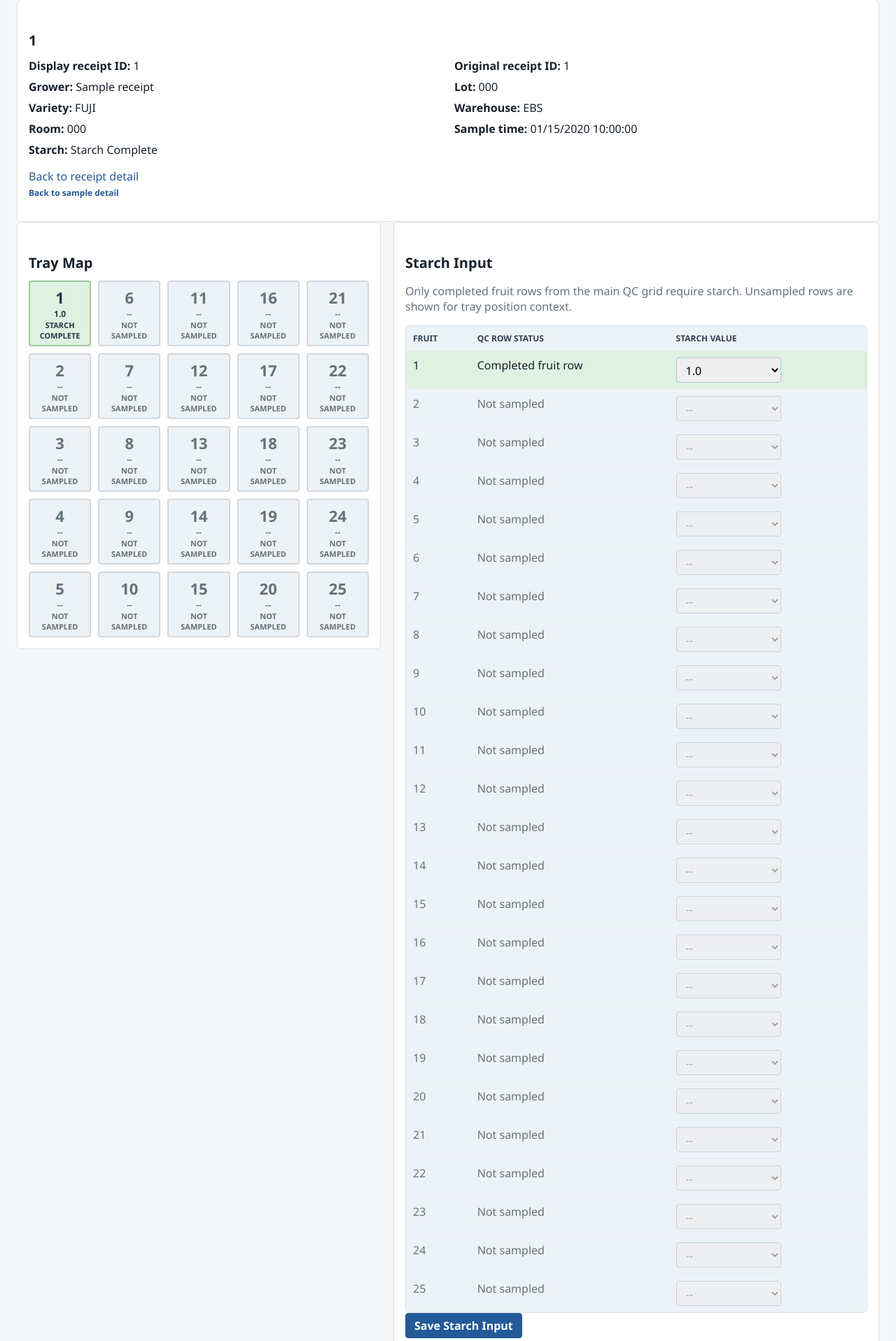
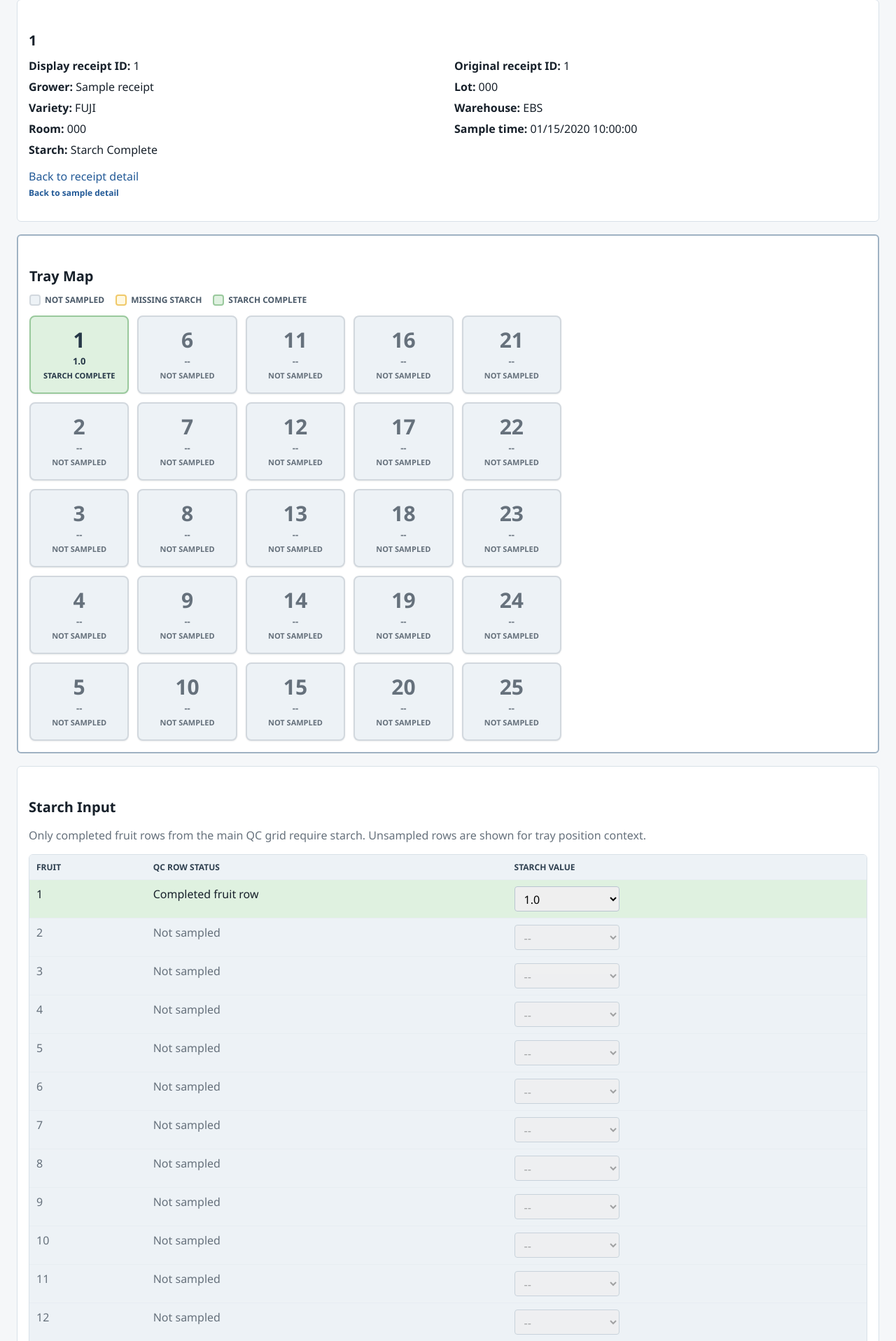
Before and after one commit to Wes-Sysadm/Crop-QC-dashboard, an ASP.NET Core app: page /Samples/1/Starch in a window 1280 px wide. Shown: the part 133-2050 px from the top of the page at 70% size. Run offline with ASP.NET Core 8, Linux system fonts and the light colour scheme; tables that the repository leaves empty hold one stand-in row (values such as "Sample post"); data that the repository does not hold is empty.

Commit message:
Make starch tray map prominent

```diff
--- a/src/CropQc.Web/Views/Samples/Starch.cshtml
+++ b/src/CropQc.Web/Views/Samples/Starch.cshtml
@@ -43,9 +43,13 @@
 
     <form method="post" action="/Samples/@Model.Sample.Id/Starch">
         <input type="hidden" name="SampleId" value="@Model.Sample.Id" />
-        <div class="starch-workspace">
-            <section class="panel">
+        <section class="panel tray-panel">
             <h2>Tray Map</h2>
+            <div class="tray-legend" aria-label="Tray status legend">
+                <span><span class="legend-swatch not-sampled"></span>Not Sampled</span>
+                <span><span class="legend-swatch missing-starch"></span>Missing Starch</span>
+                <span><span class="legend-swatch complete-starch"></span>Starch Complete</span>
+            </div>
             <div class="tray-map" aria-label="Starch tray map">
                 @foreach (var position in trayPositions)
                 {
@@ -62,7 +66,7 @@
             </div>
         </section>
 
-            <section class="panel">
+            <section class="panel starch-input-panel">
                 <h2>Starch Input</h2>
                 <p class="muted">Only completed fruit rows from the main QC grid require starch. Unsampled rows are shown for tray position context.</p>
                 <div class="table-wrap">
@@ -100,7 +104,6 @@
                 </div>
                 <button type="submit">Save Starch Input</button>
             </section>
-        </div>
     </form>
 }
 
--- a/src/CropQc.Web/wwwroot/css/site.css
+++ b/src/CropQc.Web/wwwroot/css/site.css
@@ -58,18 +58,22 @@ button.chip:hover, button.chip:focus { background: #eaf2f8; border-color: #235a9
 .chip-remove { width: 18px; height: 18px; min-height: 18px; padding: 0; border-radius: 50%; border-color: #9ac99d; background: white; color: #1b5e20; font-size: 12px; line-height: 1; }
 .other-notes:disabled { background: #edf2f6; color: #8a96a3; }
 .inline-action { display: block; margin-top: 4px; font-size: 12px; font-weight: 700; }
-.starch-workspace { display: grid; grid-template-columns: minmax(360px, 520px) minmax(520px, 1fr); gap: 18px; align-items: start; }
-.tray-map { display: grid; grid-template-columns: repeat(5, minmax(64px, 1fr)); gap: 10px; }
-.tray-position { display: grid; align-content: center; justify-items: center; min-height: 94px; padding: 8px; border: 2px solid #d9e1e8; background: white; color: #263747; }
-.tray-position:hover, .tray-position:focus { border-color: #235a97; outline: 0; }
-.tray-number { font-size: 22px; font-weight: 800; }
-.tray-value { font-size: 12px; font-weight: 700; text-align: center; white-space: normal; }
-.tray-status { font-size: 11px; font-weight: 800; text-align: center; text-transform: uppercase; white-space: normal; }
+.tray-panel { margin: 18px 0; border-width: 2px; border-color: #9fb2c3; }
+.tray-legend { display: flex; gap: 16px; flex-wrap: wrap; margin: 0 0 14px; color: #4a5968; font-size: 12px; font-weight: 800; text-transform: uppercase; }
+.tray-legend span { display: inline-flex; align-items: center; gap: 6px; }
+.legend-swatch { width: 16px; height: 16px; border: 2px solid #d9e1e8; border-radius: 4px; }
+.tray-map { display: grid; grid-template-columns: repeat(5, minmax(96px, 1fr)); gap: 12px; max-width: 760px; }
+.tray-position { display: grid; align-content: center; justify-items: center; min-height: 112px; padding: 10px; border: 2px solid #d9e1e8; border-radius: 8px; background: white; color: #263747; box-shadow: 0 1px 2px rgba(23, 32, 42, .08); }
+.tray-position:hover, .tray-position:focus { border-color: #235a97; outline: 0; box-shadow: 0 0 0 3px rgba(35, 90, 151, .18); }
+.tray-number { font-size: 30px; font-weight: 800; line-height: 1; }
+.tray-value { margin-top: 6px; font-size: 13px; font-weight: 800; text-align: center; white-space: normal; }
+.tray-status { margin-top: 4px; font-size: 11px; font-weight: 800; text-align: center; text-transform: uppercase; white-space: normal; }
 .complete-starch { background: #dff1e0; border-color: #9ac99d; }
 .missing-starch { background: #fff8e1; border-color: #f0c96a; }
 .not-sampled { background: #edf2f6; border-color: #d2d8de; color: #66717c; }
 .highlight-position, .highlight-row td { box-shadow: inset 0 0 0 2px #235a97; }
 .starch-input { width: 150px; }
+.starch-input-panel { margin-top: 18px; }
 .photo-workflow { margin-top: 14px; }
 .source-panel { border: 1px solid #d9e1e8; border-radius: 6px; background: #f8fafc; padding: 12px; }
 .upload-zone { width: 100%; min-height: 92px; border: 2px dashed #9fb2c3; background: white; color: #2f4050; }
@@ -83,6 +87,7 @@ button.chip:hover, button.chip:focus { background: #eaf2f8; border-color: #235a9
 @media (max-width: 1100px) {
     .cards { grid-template-columns: repeat(3, minmax(150px, 1fr)); }
     .grid-two { grid-template-columns: 1fr; }
-    .starch-workspace { grid-template-columns: 1fr; }
     .detail-grid { grid-template-columns: 1fr; }
+    .tray-map { grid-template-columns: repeat(5, minmax(58px, 1fr)); gap: 8px; }
+    .tray-position { min-height: 92px; padding: 6px; }
 }
```
Lines whose indentation alone changed are shown as unchanged.
